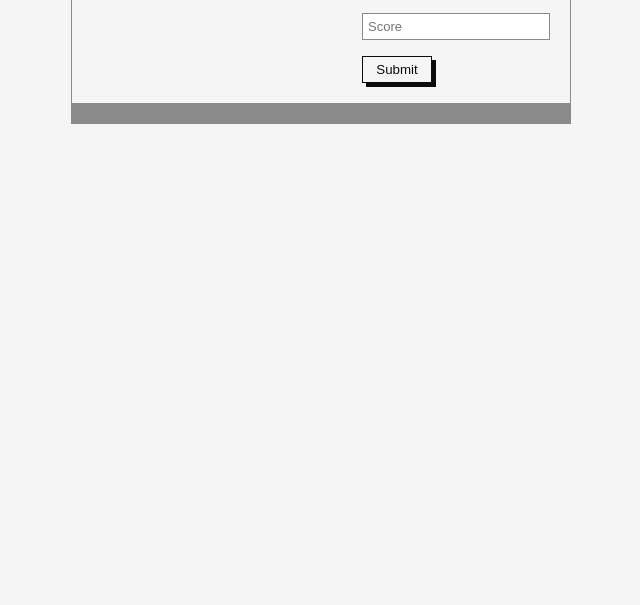
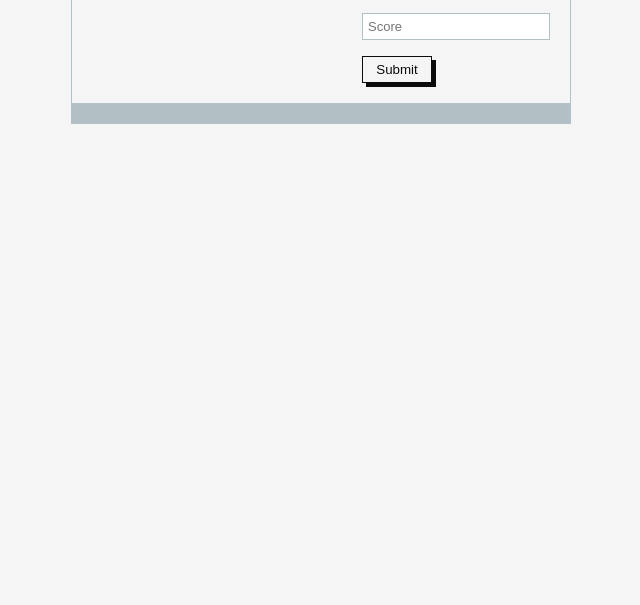
Before and after one commit to Amazinggracee/Leaderboard1, a website built with webpack: page src/index.html in a window 1280 px wide. Shown: the part 195-800 px from the top of the page, without its empty margins (319-959 px from the left). Built offline with nearby package versions, Linux system fonts and the light colour scheme.

Commit message:
Change secondary color

```diff
--- a/src/style.css
+++ b/src/style.css
@@ -7,8 +7,8 @@
 }
 
 :root {
-  --gray-color: #8a8a8a;
-  --color-secondary: #eaeaea;
+  --gray-color: #b2bfc5;
+  --color-secondary: #c8cfd1;
   --white-color: #fff;
   --color-quaternary: #f5f5f5;
   --text-color: #333;
```
